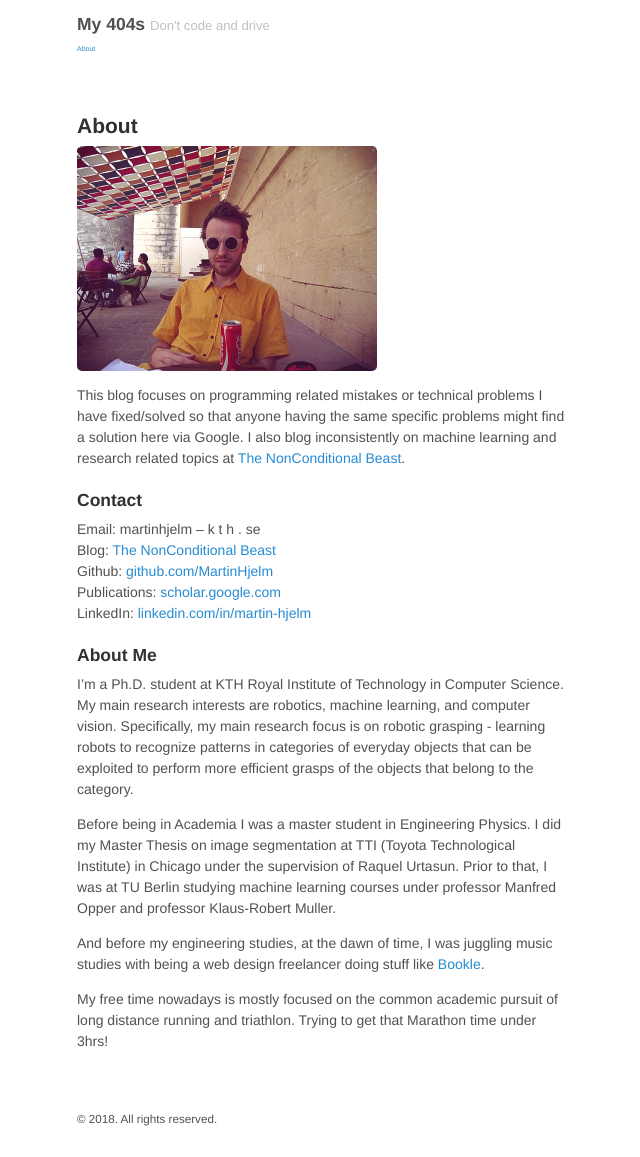
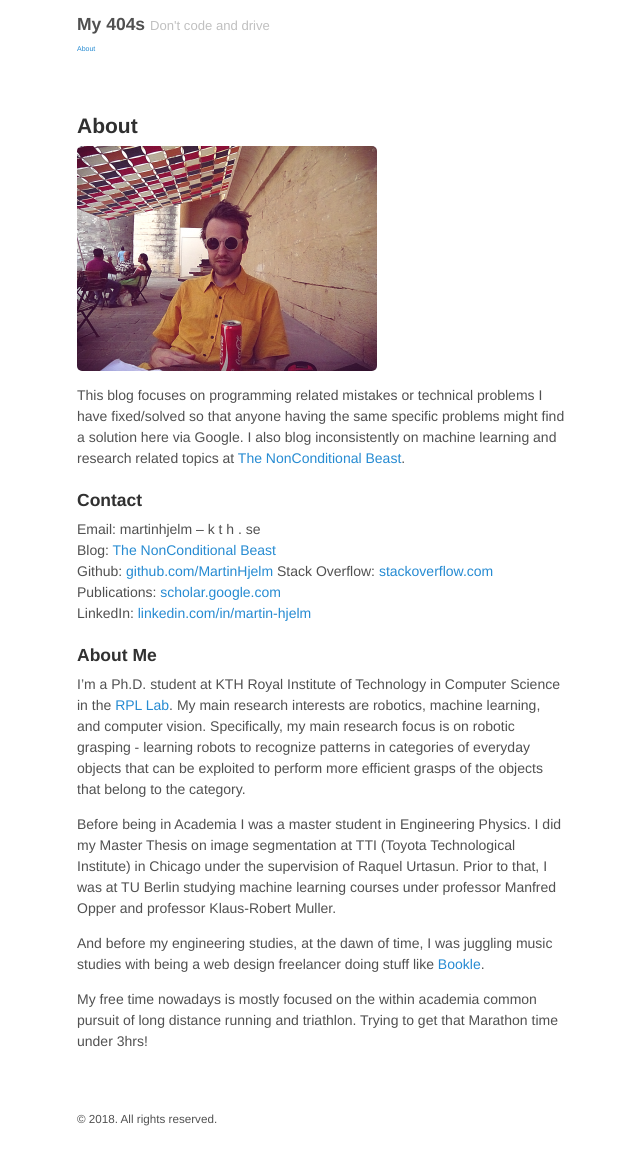
Before and after one commit to MartinHjelm/MartinHjelm.github.io, a Jekyll site: the page built from about.md, in a window 1280 px wide. Shown: the whole page, without its empty margins (318-958 px from the left). Built offline with Jekyll 4.4.1, drawn with Linux system fonts in a browser that asks for light colours.

Commit message:
bio update

```diff
--- a/about.md
+++ b/about.md
@@ -11,14 +11,15 @@ This blog focuses on programming related mistakes or technical problems I have f
 Email: martinhjelm -- k t h . se
 Blog: [The NonConditional Beast](http://nonconditional.com)
 Github: [github.com/MartinHjelm](https://github.com/MartinHjelm)
+Stack Overflow: [stackoverflow.com](https://stackoverflow.com/users/27943/)
 Publications: [scholar.google.com](https://scholar.google.com.co/citations?user=qdUckccAAAAJ&hl=en)
 LinkedIn: [linkedin.com/in/martin-hjelm](https://www.linkedin.com/in/martin-hjelm)
 
 ### About Me
-I'm a Ph.D. student at KTH Royal Institute of Technology in Computer Science. My main research interests are robotics, machine learning, and computer vision. Specifically, my main research focus is on robotic grasping - learning robots to recognize patterns in categories of everyday objects that can be exploited to perform more efficient grasps of the objects that belong to the category.
+I'm a Ph.D. student at KTH Royal Institute of Technology in Computer Science in the [RPL Lab](http://www.kth.se/rpl). My main research interests are robotics, machine learning, and computer vision. Specifically, my main research focus is on robotic grasping - learning robots to recognize patterns in categories of everyday objects that can be exploited to perform more efficient grasps of the objects that belong to the category.
 
 Before being in Academia I was a master student in Engineering Physics. I did my Master Thesis on image segmentation at TTI (Toyota Technological Institute) in Chicago under the supervision of Raquel Urtasun. Prior to that, I was at TU Berlin studying machine learning courses under professor Manfred Opper and professor Klaus-Robert Muller.
 
 And before my engineering studies, at the dawn of time, I was juggling music studies with being a web design freelancer doing stuff like [Bookle](http://www.bookle.se).
 
-My free time nowadays is mostly focused on the common academic pursuit of long distance running and triathlon. Trying to get that Marathon time under 3hrs!
+My free time nowadays is mostly focused on the within academia common pursuit of long distance running and triathlon. Trying to get that Marathon time under 3hrs!
```
